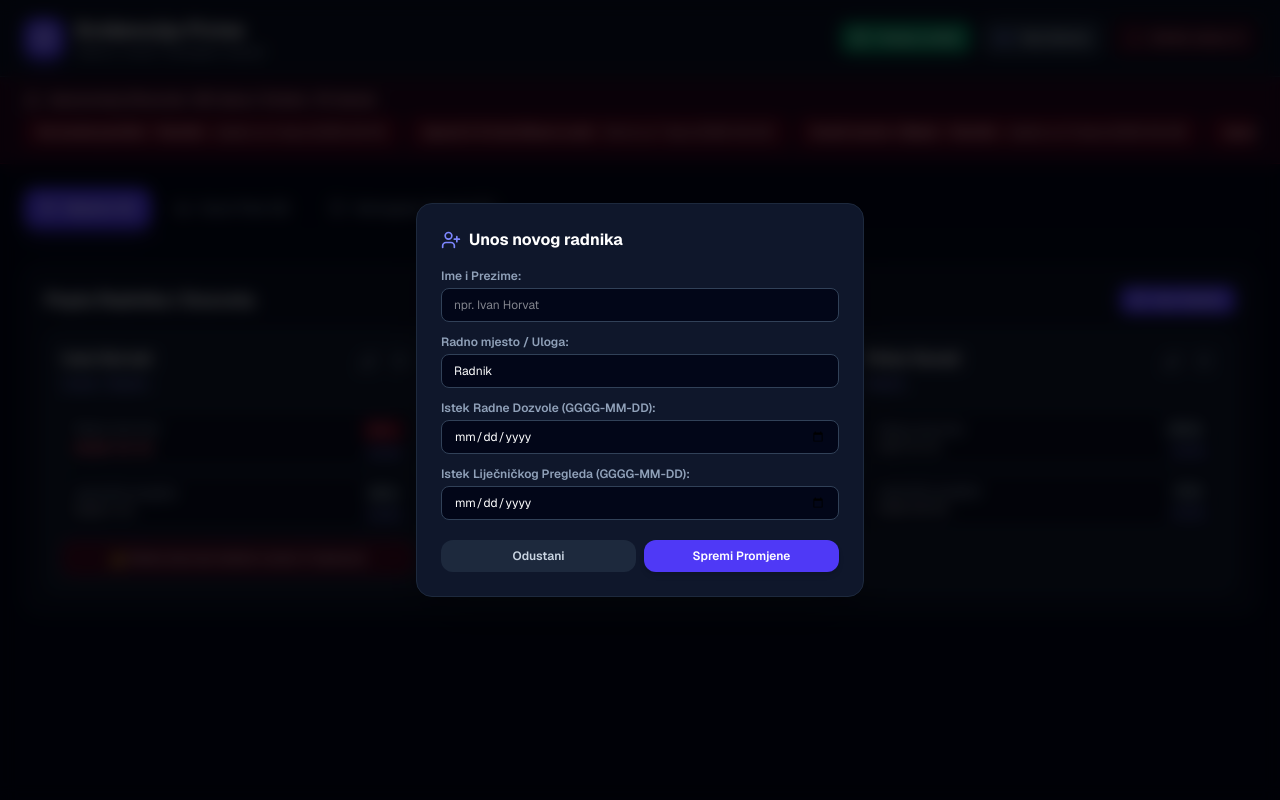
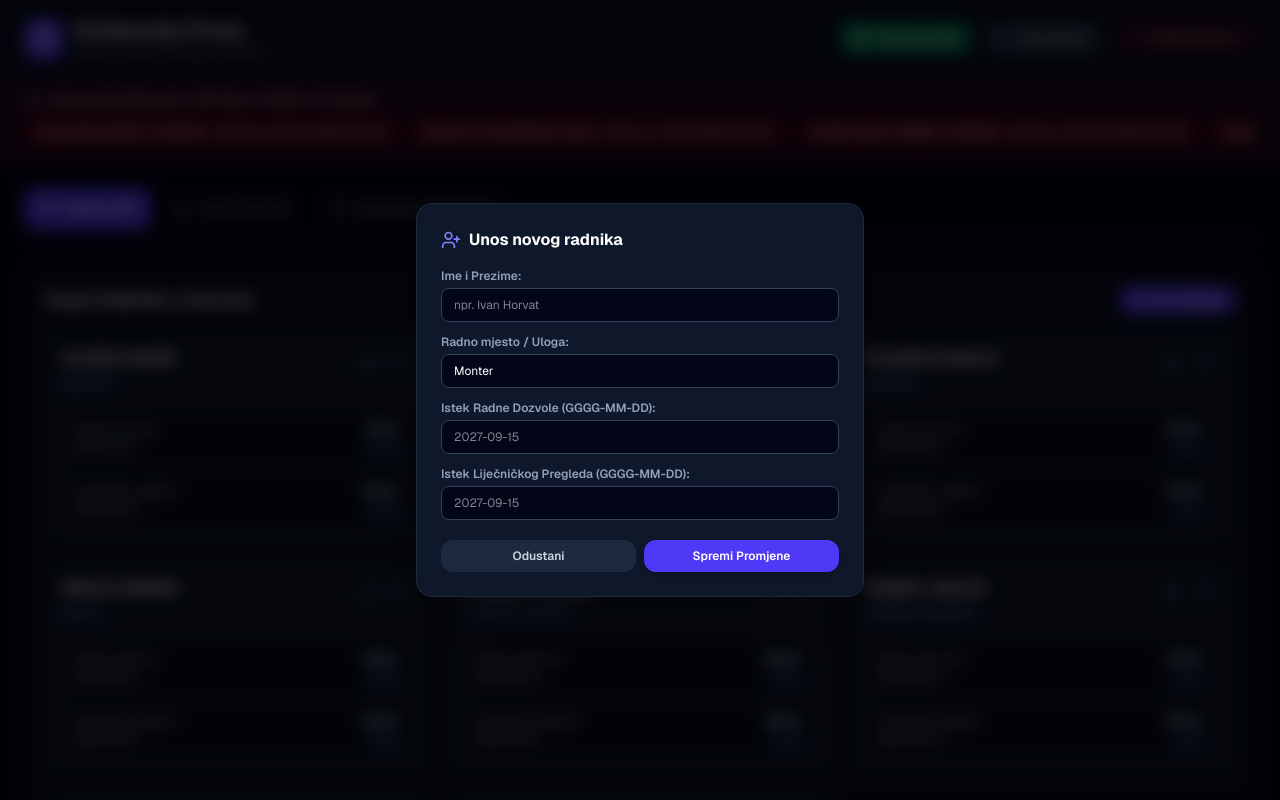
Before and after one commit to vvukanov-pixel/evidencija-firme, a Next.js app: page / in a window 1280 px wide. Both pictures are taken after a click on the button "Novi Radnik". Shown: the top 800 px of the page. Built offline with nearby package versions, Linux system fonts and the light colour scheme.

Commit message:
Uskladjeni radnici i popravak datuma

```diff
--- a/app/page.tsx
+++ b/app/page.tsx
@@ -6,11 +6,16 @@ import {
   Trash2, Plus, Volume2, ShieldCheck, Bell, Mail, UserPlus, Edit3
 } from "lucide-react";
 
-// --- Početni podaci ---
+// --- Vaši stvarni radnici postavljeni kao početni podaci ---
 const INITIAL_WORKERS = [
-  { id: "w1", name: "Ivan Horvat", role: "Vozač / Radnik", medicalExpiry: "2026-11-15", permitExpiry: "2026-10-10" },
-  { id: "w2", name: "Marko Marić", role: "Voditelj", medicalExpiry: "2027-04-20", permitExpiry: "2026-09-30" },
-  { id: "w3", name: "Petar Kovač", role: "Radnik", medicalExpiry: "2026-09-05", permitExpiry: "2027-01-15" }
+  { id: "w1", name: "ZLATKO RADIŠ", role: "MONTER", medicalExpiry: "2027-09-01", permitExpiry: "2027-01-01" },
+  { id: "w2", name: "SINIŠA PRAVICA", role: "Monter", medicalExpiry: "2027-08-15", permitExpiry: "2027-09-03" },
+  { id: "w3", name: "SLAVEN PUHALO", role: "MONTER", medicalExpiry: "2027-08-15", permitExpiry: "2027-09-15" },
+  { id: "w4", name: "NIKOLA MRDIĆ", role: "Monter", medicalExpiry: "2027-09-15", permitExpiry: "2027-09-15" },
+  { id: "w5", name: "LJUBIŠA DOŠLO", role: "POMOĆNI MONTER", medicalExpiry: "2027-09-15", permitExpiry: "2027-09-15" },
+  { id: "w6", name: "RANKO JANJIĆ", role: "POMOĆNI MONTER", medicalExpiry: "2027-09-15", permitExpiry: "2027-09-15" },
+  { id: "w7", name: "BRANISLAV BEGENUŠIĆ", role: "POMOĆNI MONTER", medicalExpiry: "2027-10-15", permitExpiry: "2027-10-15" },
+  { id: "w8", name: "MIODRAG ĆERANIĆ", role: "POMOĆNI MONTER", medicalExpiry: "2027-09-15", permitExpiry: "2027-09-15" }
 ];
 
 const INITIAL_VEHICLES = [
@@ -36,7 +41,6 @@ export default function Dashboard() {
   const [vehicles, setVehicles] = useState(INITIAL_VEHICLES);
   const [extinguishers, setExtinguishers] = useState(INITIAL_EXTINGUISHERS);
 
-  // Modal za unos / izmjenu radnika
   const [workerModal, setWorkerModal] = useState<{
     open: boolean;
     isEdit: boolean;
@@ -49,7 +53,7 @@ export default function Dashboard() {
     open: false,
     isEdit: false,
     name: "",
-    role: "Radnik",
+    role: "Monter",
     medicalExpiry: "",
     permitExpiry: ""
   });
@@ -82,30 +86,44 @@ export default function Dashboard() {
   };
 
   useEffect(() => {
-    const savedWorkers = localStorage.getItem("app_workers");
-    const savedVehicles = localStorage.getItem("app_vehicles");
-    const savedExtinguishers = localStorage.getItem("app_extinguishers");
+    const savedWorkers = localStorage.getItem("app_workers_v2");
+    const savedVehicles = localStorage.getItem("app_vehicles_v2");
+    const savedExtinguishers = localStorage.getItem("app_extinguishers_v2");
     if (savedWorkers) setWorkers(JSON.parse(savedWorkers));
     if (savedVehicles) setVehicles(JSON.parse(savedVehicles));
     if (savedExtinguishers) setExtinguishers(JSON.parse(savedExtinguishers));
   }, []);
 
   useEffect(() => {
-    localStorage.setItem("app_workers", JSON.stringify(workers));
-    localStorage.setItem("app_vehicles", JSON.stringify(vehicles));
-    localStorage.setItem("app_extinguishers", JSON.stringify(extinguishers));
+    localStorage.setItem("app_workers_v2", JSON.stringify(workers));
+    localStorage.setItem("app_vehicles_v2", JSON.stringify(vehicles));
+    localStorage.setItem("app_extinguishers_v2", JSON.stringify(extinguishers));
   }, [workers, vehicles, extinguishers]);
+
+  // Pametno parsiranje datuma (podržava i YYYY-MM-DD i DD.MM.YYYY)
+  const parseDate = (dateStr: string) => {
+    if (!dateStr) return null;
+    const cleanStr = dateStr.trim();
+    if (cleanStr.includes(".")) {
+      const parts = cleanStr.split(".");
+      if (parts.length >= 3) {
+        if (parts[0].length === 4) return new Date(`${parts[0]}-${parts[1]}-${parts[2]}`);
+        return new Date(`${parts[2]}-${parts[1]}-${parts[0]}`);
+      }
+    }
+    return new Date(cleanStr);
+  };
 
   const getDaysLeft = (dateStr: string) => {
     if (!dateStr) return 999;
-    const target = new Date(dateStr).getTime();
+    const parsed = parseDate(dateStr);
+    if (!parsed || isNaN(parsed.getTime())) return 999;
     const today = new Date().setHours(0, 0, 0, 0);
-    return Math.ceil((target - today) / (1000 * 60 * 60 * 24));
+    return Math.ceil((parsed.getTime() - today) / (1000 * 60 * 60 * 24));
   };
 
-  // Upozorenja: Radne dozvole (<=60 dana), Liječnički i ostalo (<=15 dana)
   const urgentAlerts = useMemo(() => {
-    const alerts: { title: string; desc: string; days: number; isPermit?: boolean }[] = [];
+    const alerts: { title: string; desc: string; days: number }[] = [];
 
     workers.forEach((w) => {
       const pDays = getDaysLeft(w.permitExpiry);
@@ -113,8 +131,7 @@ export default function Dashboard() {
         alerts.push({
           title: `Radna dozvola: ${w.name}`,
           desc: `Istječe za ${pDays} dana (${w.permitExpiry})`,
-          days: pDays,
-          isPermit: true
+          days: pDays
         });
       }
       const mDays = getDaysLeft(w.medicalExpiry);
@@ -155,23 +172,18 @@ export default function Dashboard() {
   const sendEmailAlert = () => {
     const subject = encodeURIComponent("Upozorenje o isteku radnih dozvola i atesta");
     let bodyText = "Poštovani,\n\nOvdje je pregled stavki s kritičnim rokovima:\n\n";
-
     urgentAlerts.forEach((a) => {
       bodyText += `- ${a.title}: ${a.desc}\n`;
     });
-
     bodyText += "\nEvidencija Firme: Radnici, Vozila i Vatrogasni Aparati";
-    const mailtoUrl = `mailto:portal.montaza@du.ht.hr?subject=${subject}&body=${encodeURIComponent(bodyText)}`;
-    window.location.href = mailtoUrl;
+    window.location.href = `mailto:portal.montaza@du.ht.hr?subject=${subject}&body=${encodeURIComponent(bodyText)}`;
   };
 
-  // Spremanje novog ili uređenog radnika
   const handleSaveWorker = () => {
     if (!workerModal.name.trim()) {
       alert("Molimo unesite ime radnika!");
       return;
     }
-
     if (workerModal.isEdit && workerModal.id) {
       setWorkers(workers.map(w => w.id === workerModal.id ? {
         ...w,
@@ -189,8 +201,7 @@ export default function Dashboard() {
         permitExpiry: workerModal.permitExpiry
       }]);
     }
-
-    setWorkerModal({ open: false, isEdit: false, name: "", role: "Radnik", medicalExpiry: "", permitExpiry: "" });
+    setWorkerModal({ open: false, isEdit: false, name: "", role: "Monter", medicalExpiry: "", permitExpiry: "" });
   };
 
   const handleConfirmDelete = () => {
@@ -314,7 +325,7 @@ export default function Dashboard() {
                   open: true,
                   isEdit: false,
                   name: "",
-                  role: "Radnik",
+                  role: "Monter",
                   medicalExpiry: "",
                   permitExpiry: ""
                 })}
@@ -365,7 +376,7 @@ export default function Dashboard() {
                       </div>
 
                       <div className="mt-4 space-y-2 text-xs">
-                        {/* Radna dozvola (Alarm 2 mjeseca / 60 dana) */}
+                        {/* Radna dozvola */}
                         <div className="flex justify-between items-center py-2 px-2.5 rounded-lg bg-slate-950/60 border border-slate-800">
                           <div>
                             <span className="block text-slate-400 font-semibold mb-0.5">Radna dozvola:</span>
@@ -383,7 +394,7 @@ export default function Dashboard() {
                             )}
                             <button
                               onClick={() => {
-                                const newDate = prompt(`Unesite novi datum radne dozvole za ${w.name} (GGGG-MM-DD):`, w.permitExpiry);
+                                const newDate = prompt(`Unesite datum radne dozvole za ${w.name} (GGGG-MM-DD):`, w.permitExpiry);
                                 if (newDate !== null) {
                                   setWorkers(workers.map(item => item.id === w.id ? { ...item, permitExpiry: newDate } : item));
                                 }
@@ -413,7 +424,7 @@ export default function Dashboard() {
                             )}
                             <button
                               onClick={() => {
-                                const newDate = prompt(`Unesite novi datum liječničkog pregleda za ${w.name} (GGGG-MM-DD):`, w.medicalExpiry);
+                                const newDate = prompt(`Unesite datum liječničkog pregleda za ${w.name} (GGGG-MM-DD):`, w.medicalExpiry);
                                 if (newDate !== null) {
                                   setWorkers(workers.map(item => item.id === w.id ? { ...item, medicalExpiry: newDate } : item));
                                 }
@@ -582,7 +593,7 @@ export default function Dashboard() {
         )}
       </main>
 
-      {/* MODAL ZA UNOS / UREĐIVANJE RADNIKA */}
+      {/* Modal za unos i izmjenu */}
       {workerModal.open && (
         <div className="fixed inset-0 bg-black/70 backdrop-blur-sm flex items-center justify-center p-4 z-50">
           <div className="bg-slate-900 border border-slate-800 rounded-2xl p-6 max-w-md w-full shadow-2xl">
@@ -609,7 +620,7 @@ export default function Dashboard() {
                   type="text"
                   value={workerModal.role}
                   onChange={(e) => setWorkerModal({ ...workerModal, role: e.target.value })}
-                  placeholder="npr. Vozač / Radnik"
+                  placeholder="npr. Monter"
                   className="w-full bg-slate-950 border border-slate-700 rounded-lg px-3 py-2 text-white outline-none focus:border-indigo-500"
                 />
               </div>
@@ -617,9 +628,10 @@ export default function Dashboard() {
               <div>
                 <label className="block text-slate-400 mb-1 font-semibold">Istek Radne Dozvole (GGGG-MM-DD):</label>
                 <input
-                  type="date"
+                  type="text"
                   value={workerModal.permitExpiry}
                   onChange={(e) => setWorkerModal({ ...workerModal, permitExpiry: e.target.value })}
+                  placeholder="2027-09-15"
                   className="w-full bg-slate-950 border border-slate-700 rounded-lg px-3 py-2 text-white outline-none focus:border-indigo-500"
                 />
               </div>
@@ -627,9 +639,10 @@ export default function Dashboard() {
               <div>
                 <label className="block text-slate-400 mb-1 font-semibold">Istek Liječničkog Pregleda (GGGG-MM-DD):</label>
                 <input
-                  type="date"
+                  type="text"
                   value={workerModal.medicalExpiry}
                   onChange={(e) => setWorkerModal({ ...workerModal, medicalExpiry: e.target.value })}
+                  placeholder="2027-09-15"
                   className="w-full bg-slate-950 border border-slate-700 rounded-lg px-3 py-2 text-white outline-none focus:border-indigo-500"
                 />
               </div>
@@ -637,7 +650,7 @@ export default function Dashboard() {
 
             <div className="flex gap-2 mt-5">
               <button
-                onClick={() => setWorkerModal({ open: false, isEdit: false, name: "", role: "Radnik", medicalExpiry: "", permitExpiry: "" })}
+                onClick={() => setWorkerModal({ open: false, isEdit: false, name: "", role: "Monter", medicalExpiry: "", permitExpiry: "" })}
                 className="flex-1 py-2 text-xs font-semibold bg-slate-800 hover:bg-slate-700 rounded-xl transition text-slate-300"
               >
                 Odustani
```
